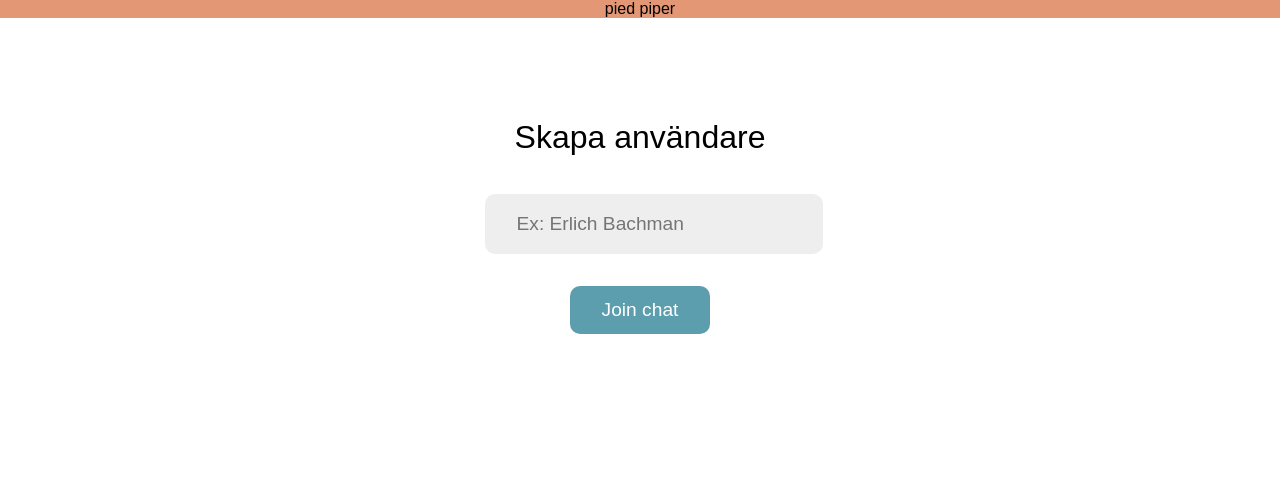
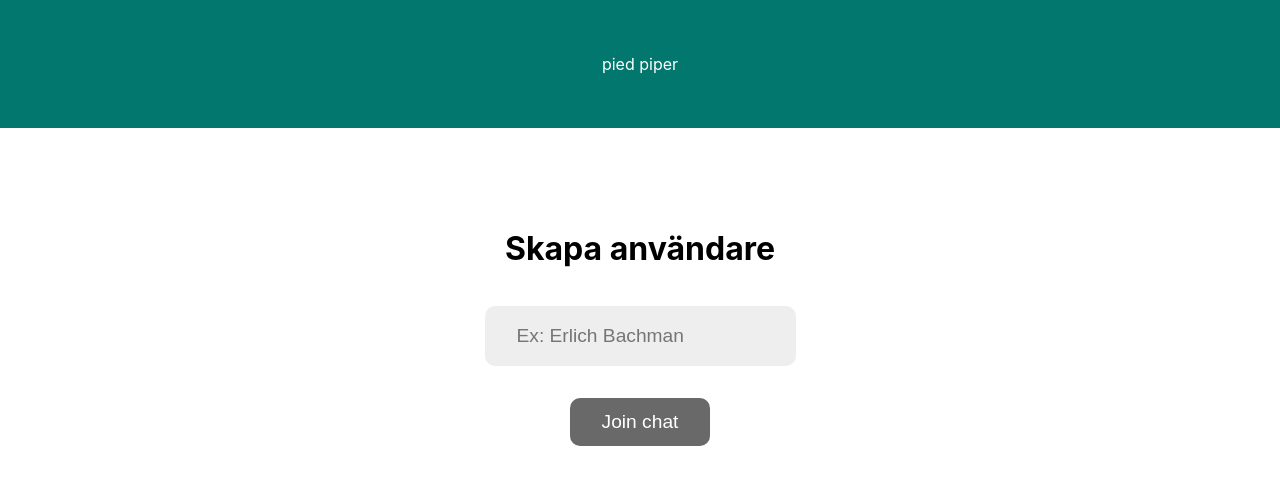
Before and after one commit to lovelanai/Piperchat, a React (Create React App) app in the folder client/: page / in a window 1280 px wide. Shown: the top 484 px of the page. Built offline with nearby package versions, Linux system fonts and the light colour scheme; no server answers.

Commit message:
Fixed bug with name on socket connect and added room choice

```diff
--- a/client/src/components/Chatcontainer.css
+++ b/client/src/components/Chatcontainer.css
@@ -1,5 +1,5 @@
 .chat-container {
-  background-color: red;
+
   min-height: calc(100vh - 80px);
 }
 
@@ -12,26 +12,42 @@
   bottom: 0;
   background-color: #5c9ead;
   display: flex;
+      height: 5rem;
   flex-direction: row;
   width: 100%;
-  justify-content: center;
+  justify-content: flex-start;
+  padding-left: 1rem;
   align-content: center;
 }
 
-input {
-  width: 80%;
+.chatInput input {
+
   text-overflow: auto;
   word-wrap: break-word;
   border-bottom-left-radius: 10px;
   border-top-left-radius: 10px;
   border: none;
-  padding: 5px;
+
+ width: 50%;
+      height: 2rem;
+
 }
-button {
-  background-color: #e39774;
+.chatInput button {
+  background-color: #02776E;
   color: white;
+  border: none;
+  height:2.1rem;
+
+  /* margin: 0 1rem; */
+  border-bottom-right-radius: 10px;
   border-top-right-radius: 10px;
-  border-bottom-right-radius: 10px;
-  border: none;
-  padding: 5px;
+
+
+
 }
+
+.chatInput{
+  display: flex;
+  align-items: center;
+  width: 100%;
+}
--- a/client/src/components/Chatcontainer.jsx
+++ b/client/src/components/Chatcontainer.jsx
@@ -3,64 +3,46 @@ import { UserContext } from "../context/ContextUser";
 import "./Chatcontainer.css";
 
 function Chatcontainer() {
-  const [text, setText] = useState("");
+  const [message, setMessage] = useState("");
   const { socket, user } = useContext(UserContext);
-
-  function RandomID() {
-    let id = Math.random() * 1.98;
-    return id;
-  }
-
-  // const valueOnChange = (e) => {
-  //   setValue(e.target.value);
-  // };
 
   const HandleSubmit = (e) => {
     e.preventDefault();
-
-    setText(text);
-
-    console.log(text);
-    setText("");
-    socket.emit("message", text);
+    if (message.length) {
+      console.log(message);
+      socket.emit("message", message);
+      setMessage("");
+    } else {
+      return;
+    }
   };
-
-  // const test = (e) => {
-  //   e.preventDefault();
-  //   socket.on("message", (messageData) => {
-  //     console.log("FROM SERVER", messageData);
-  //   });
-  // };
 
   useEffect(() => {
     socket.on("message", (messageData) => {
       console.log("FROM SERVER", messageData);
     });
-  }, [text]);
+  }, []);
 
   return (
     <div className="chat-container">
       <h1>Messages</h1>
-      Här ska mappningen vara senare
-      {/* {text.map((text) => (
-        <div key={text.id}>
+      du måste joina ett rum för att chatta
+      {/* {message.map((message) => (
+        <div key={message.id}>
           <h2>
-            <span style={{ paddingRight: "1rem" }}>{text.name}:</span>
-            <span>{text.message}</span>
+            <span style={{ paddingRight: "1rem" }}>{message.name}:</span>
+            <span>{message.message}</span>
           </h2>
         </div>
       ))} */}
       <div className="messageFeild">
-        <form>
-          <label>
-            text message
-            <input
-              value={text}
-              type="text"
-              name="message"
-              onChange={(e) => setText(e.target.value)}
-            />
-          </label>
+        <form className="chatInput">
+          <input
+            value={message}
+            type="message"
+            name="message"
+            onChange={(e) => setMessage(e.target.value)}
+          />
           <button onClick={HandleSubmit}>send</button>
 
           {/* <button onClick={test}>test</button> */}
--- a/client/src/components/CreateRoom.css
+++ b/client/src/components/CreateRoom.css
@@ -17,13 +17,20 @@
 }
 
 .customizedButton {
-  background-color: #5c9ead;
+  background-color: #02776E;
   color: white;
   padding: 0.8rem 2rem;
   border-radius: 10px;
   border: none;
   font-size: 1.2rem;
   cursor: pointer;
+    transition: all 0.2s ease-in-out;
+}
+
+.customizedButton:disabled {
+  background-color: #696969;
+
+
 }
 
 .createRoom input {
--- a/client/src/components/CreateRoom.jsx
+++ /dev/null
@@ -1,14 +0,0 @@
-import "./CreateRoom.css";
-
-export default function CreateRoom() {
-  return (
-    <div className="createRoom">
-      <h1>Name your new room</h1>
-      <input
-        className="customizedInput"
-        placeholder="Ex: vi som älskar bolibompa"
-      ></input>
-      <button className="customizedButton">Create Room</button>
-    </div>
-  );
-}
--- a/client/src/components/Header.css
+++ b/client/src/components/Header.css
@@ -1,11 +1,12 @@
 .header {
-  background-color: #e39774;
+  background-color: #02776E;
   display: flex;
   justify-content: center;
   align-items: center;
+  height: 8rem;
 }
 
 .header a {
   text-decoration: none;
-  color: black;
+  color: white;
 }
--- a/client/src/components/Roomnavbar.css
+++ b/client/src/components/Roomnavbar.css
@@ -1,7 +1,4 @@
-* {
-  font-family: Arial, Helvetica;
-  font-weight: 300;
-}
+
 .Room-nav-container {
   width: 100%;
 }
@@ -11,6 +8,7 @@
   justify-self: left;
   min-height: calc(100vh - 80px);
   background-color: #eeeeee;
+
 }
 
 .rooms {
@@ -18,4 +16,21 @@
   color: white;
   padding: 1rem;
   text-align: left;
+  border-bottom: 1px solid black;
 }
+
+.rooms:last-child {
+  background-color: #825cad;
+  color: white;
+  padding: 1rem;
+  text-align: left;
+  border-bottom: 1px solid black;
+}
+
+.newRoom {
+  background-color: #5cad5f;
+  color: white;
+  padding: 1rem;
+  text-align: left;
+  border-bottom: 1px solid black;
+}
--- a/client/src/components/Roomnavbar.jsx
+++ b/client/src/components/Roomnavbar.jsx
@@ -6,6 +6,7 @@ function Roomnavbar() {
       <div className="containerRooms">
         <div className="rooms">bolibompa</div>
         <div className="rooms">LOL XD random</div>
+        <div className="newRoom">Skapa nytt rum +</div>
       </div>
     </div>
   );
--- a/client/src/context/ContextUser.jsx
+++ b/client/src/context/ContextUser.jsx
@@ -5,15 +5,24 @@ export const UserContext = createContext({
   user: "",
   setUser: () => {},
   socket: undefined,
+  startServer: false,
+  setStartServer: () => {},
 });
 
 const socket = io({ autoConnect: false });
 
 const ContextUserProvider = (props) => {
   const [user, setUser] = useState("");
+  const [startServer, setStartServer] = useState(false);
 
+  // sets nickname for session
   useEffect(() => {
     socket.auth = { nickname: user };
+  }, [user]);
+
+  // connecting to socket on join chat button
+  useEffect(() => {
+    if (socket.auth.nickname) {
       socket.connect();
 
       socket.on("welcome", (message) => {
@@ -21,14 +30,15 @@ const ContextUserProvider = (props) => {
       });
 
       socket.on("connect", () => {
-      console.log("kopplad");
-
-      // socket.emit("message");
+        console.log("Connected");
       });
-  }, [user]);
+    }
+  }, [startServer]);
 
   return (
-    <UserContext.Provider value={{ user, setUser, socket }}>
+    <UserContext.Provider
+      value={{ user, setUser, socket, setStartServer, startServer }}
+    >
       {props.children}
     </UserContext.Provider>
   );
--- a/client/src/pages/CreateUser.jsx
+++ b/client/src/pages/CreateUser.jsx
@@ -5,18 +5,19 @@ import { UserContext } from "../context/ContextUser";
 import "./CreateUser.css";
 
 function CreateUser() {
-  const { user, setUser, socket } = useContext(UserContext);
-  // let nickname = user.value;
+  const { user, setUser, socket, setStartServer } = useContext(UserContext);
 
-  const setUserName = (e) => {
-    setUser(user);
-    console.log(user);
+  const startChat = (e) => {
+    if (user.length <= 0) {
+      e.preventDefault();
+    } else {
+      setUser(user);
+    }
+    setStartServer(true);
+    socket.on("connected", (nickname) => {
+      console.log("Connected: ", nickname);
+    });
   };
-
-  socket.on("connected", (nickname) => {
-    console.log("Connected: ", nickname);
-    nickname = nickname;
-  });
 
   return (
     <div className="createUserContainer">
@@ -33,7 +34,11 @@ function CreateUser() {
         </div>
         <div>
           <Link to="/Lobby">
-            <button onClick={setUserName} className="customizedButton">
+            <button
+              disabled={user.length <= 0}
+              onClick={startChat}
+              className="customizedButton"
+            >
               Join chat
             </button>
           </Link>
--- a/client/src/pages/Lobby.css
+++ b/client/src/pages/Lobby.css
@@ -1,8 +1,8 @@
 .lobby-container {
   display: flex;
   flex-direction: row;
-  width: 100%;
-  height: 100%;
+  min-height: calc(100vh - 80px);
+  width: 100vw;
 }
 
 .roomNavBar {
@@ -12,3 +12,66 @@
 .chatContainer {
   width: 85%;
 }
+
+
+.createRoomContainer{
+  display: flex;
+  align-items: center;
+  justify-content: center;
+  width: 100%;
+
+
+}
+
+.createRoom {
+  background-color: #5c9ead;
+  color: white;
+    height: 75%;
+    width: 50%;
+  display: flex;
+  align-items: center;
+  justify-content: center;
+  flex-direction: column;
+  border-radius: 20px;
+}
+
+.customizedInput {
+  padding: 1.2rem 2rem;
+  border: none;
+  border-radius: 10px;
+  font-size: 1.2rem;
+}
+
+.customizedButton {
+  background-color: #02776E;
+  color: white;
+  padding: 0.8rem 2rem;
+  border-radius: 10px;
+  border: none;
+  font-size: 1.2rem;
+  cursor: pointer;
+    transition: all 0.2s ease-in-out;
+}
+
+.customizedButton:disabled {
+  background-color: #696969;
+
+
+}
+
+.createRoom input {
+  margin: 4rem;
+  width: 30%;
+}
+
+.createRoom button {
+  width: 25%;
+}
+
+.createRoomButton{
+  display: flex;
+  width:100%;
+  align-items: center;
+  justify-content: center;
+  flex-direction: column;
+}
--- a/client/src/pages/Lobby.jsx
+++ b/client/src/pages/Lobby.jsx
@@ -1,18 +1,46 @@
 import Roomnavbar from "../components/Roomnavbar";
 import Chatcontainer from "../components/Chatcontainer";
 import { Routes, Route } from "react-router-dom";
-import CreateRoom from "../components/CreateRoom";
 import "./Lobby.css";
+import { useState } from "react";
 
 function Lobby() {
+  const [test, setTest] = useState(false);
+
+  const demo = () => {
+    setTest(true);
+  };
+
   return (
     <div className="lobby-container">
+      {!test ? (
+        <div className="createRoomContainer">
+          <div className="createRoom">
+            <h1>Create a new room</h1>
+            <input
+              className="customizedInput"
+              placeholder="Ex: vi som älskar bolibompa"
+            ></input>
+            <div className="createRoomButton">
+              <button className="customizedButton">Create Room</button>
+              <p>or</p>
+              <button className="customizedButton" onClick={demo}>
+                Join a room
+              </button>
+            </div>
+          </div>
+        </div>
+      ) : (
+        <>
           <div className="roomNavBar">
             <Roomnavbar />
           </div>
+
           <div className="chatContainer">
             <Chatcontainer />
           </div>
+        </>
+      )}
     </div>
   );
 }
```
Also changed, not shown: client/src/assets/img/piedpiper.png (added), 1 other file (tests, documents, lock files or other folders). Lines whose indentation alone changed are shown as unchanged.
